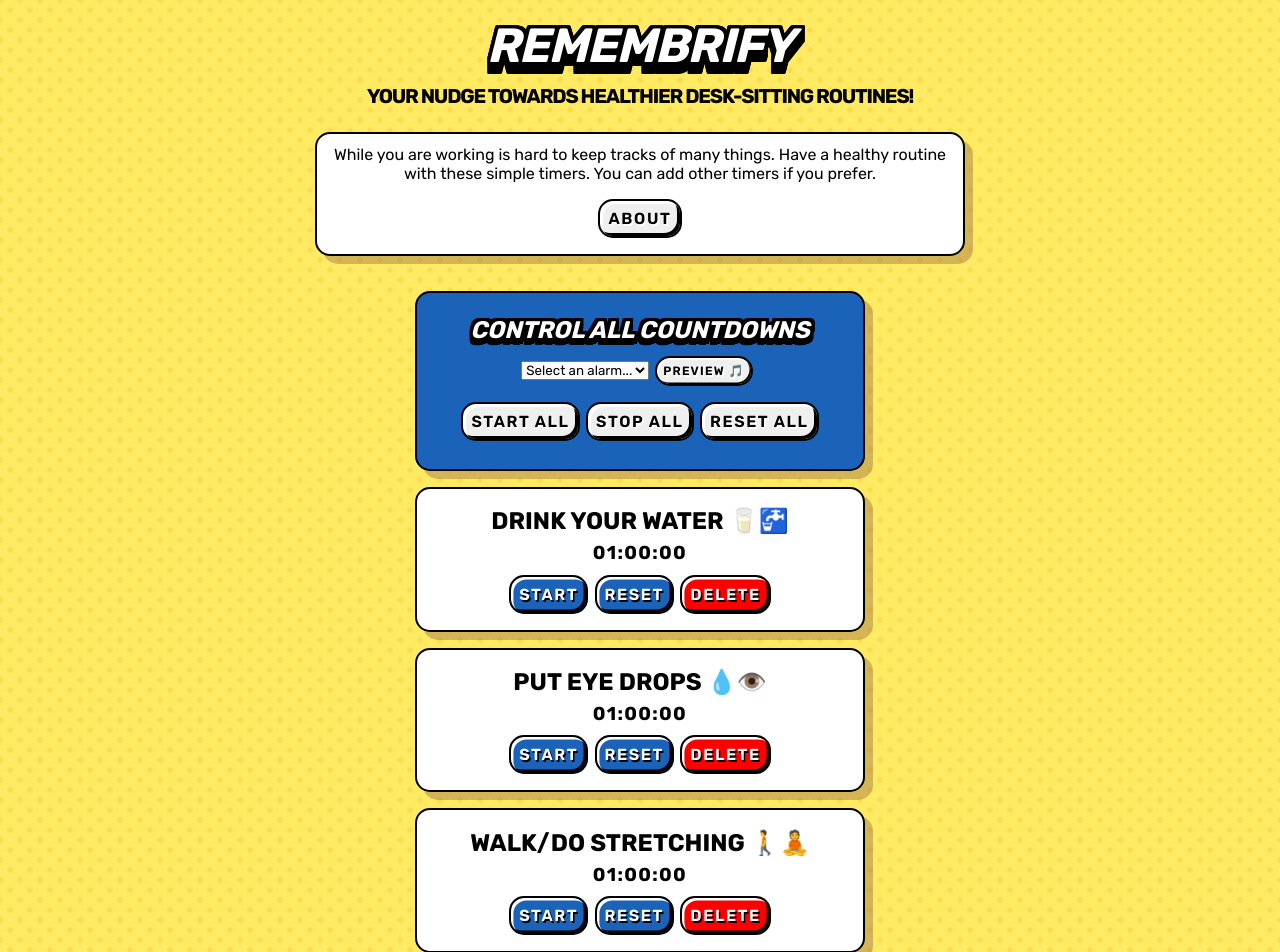
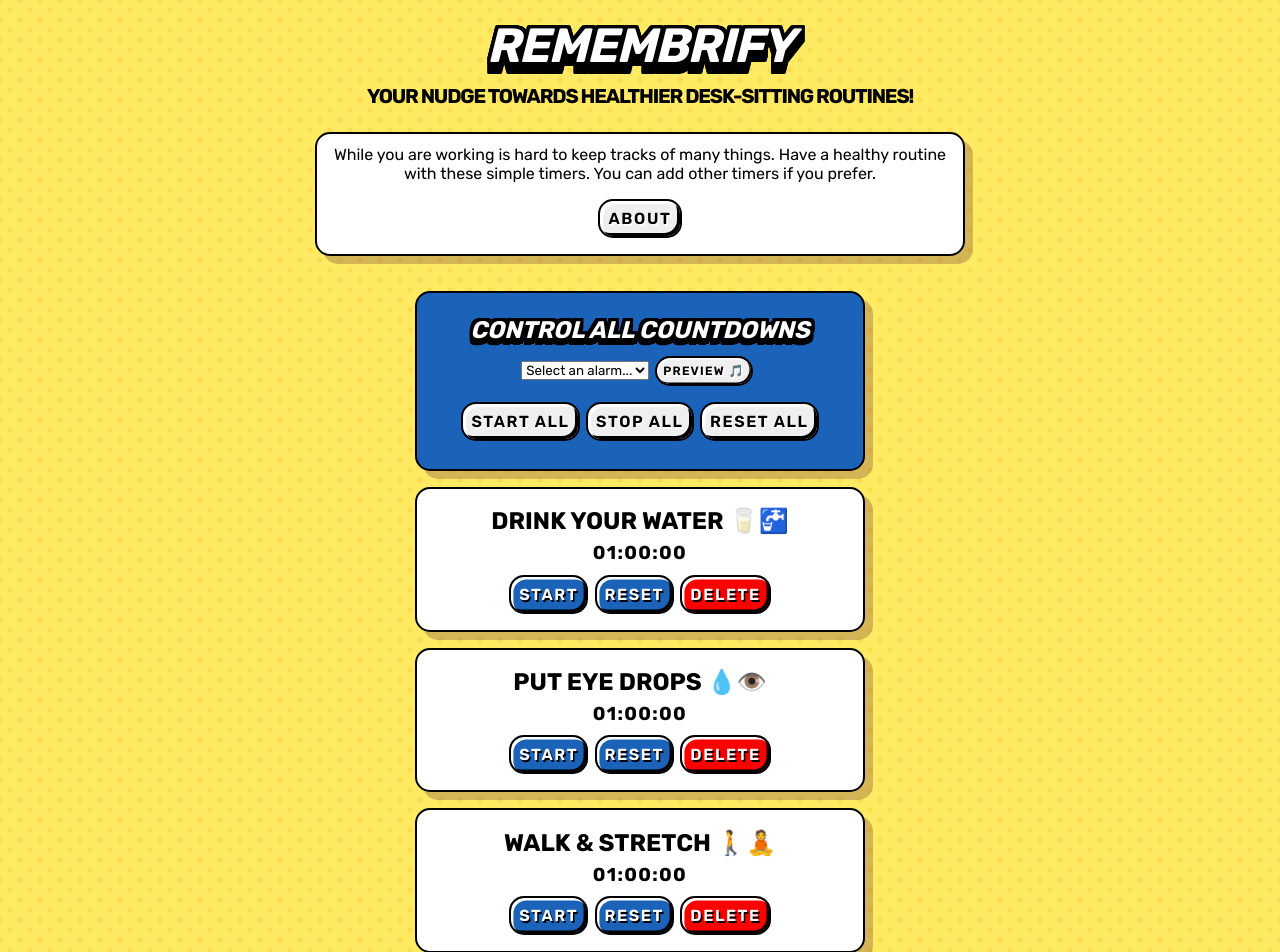
Before and after one commit to damianobacci/health-routines, a React (Vite) app: page / in a window 1280 px wide. Shown: the top 952 px of the page. Built offline with nearby package versions, Linux system fonts and the light colour scheme.

Commit message:
Final styling

```diff
--- a/src/Counter/CoutdownList.jsx
+++ b/src/Counter/CoutdownList.jsx
@@ -9,7 +9,7 @@ import alarm from "../assets/alarm.wav";
 const countdowns = [
   { id: 0, title: "Drink your water 🥛🚰", timeSet: 3600 },
   { id: 1, title: "Put eye drops 💧👁️", timeSet: 3600 },
-  { id: 2, title: "Walk/do stretching 🚶🧘", timeSet: 3600 },
+  { id: 2, title: "Walk & stretch 🚶🧘", timeSet: 3600 },
   { id: 3, title: "Get up from your chair 🪑", timeSet: 1200 },
 ];
 
--- a/src/Counter/SelectAudio.jsx
+++ b/src/Counter/SelectAudio.jsx
@@ -36,7 +36,7 @@ const SelectAudio = (props) => {
           Select an alarm...
         </option>
         <option value="alarm">Digital Alarm</option>
-        <option value="bell">Train bell</option>
+        <option value="bell">Train Bell</option>
         <option value="telephone">Telephone</option>
       </select>
       <button className={classes["button-primary"]} onClick={playPreviewAudio}>
```
